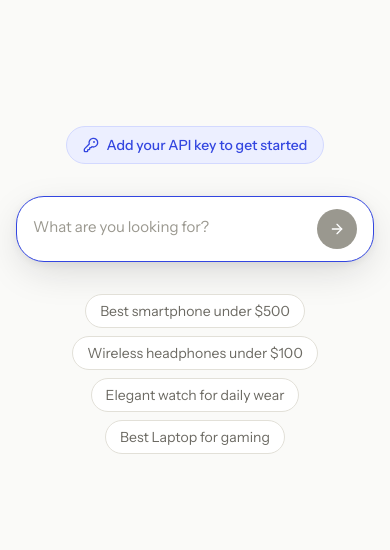
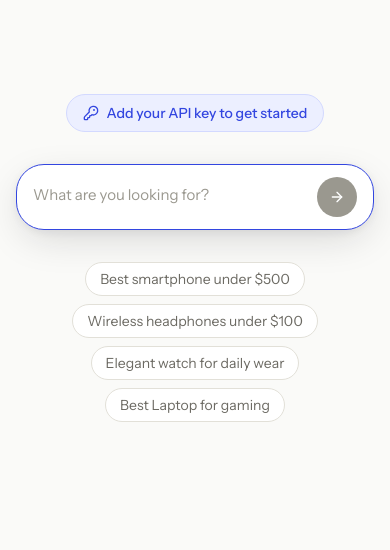
Before and after one commit to mr-shaheer/Product_Finder, a React (Vite) app in the folder frontend/: page / in a window 390 px wide. Shown: the part 294-844 px from the top of the page. Built offline with nearby package versions, Linux system fonts and the light colour scheme; no server answers.

Commit message:
feat: update Home page

```diff
--- a/frontend/src/pages/Home.tsx
+++ b/frontend/src/pages/Home.tsx
@@ -71,7 +71,7 @@ export default function Home() {
           </p>
         </div>
 
-        <div className="flex flex-col items-center gap-8 pb-8 pt-6 max-sm:pb-24 sm:pb-12">
+        <div className="flex flex-col items-center gap-8 pb-8 pt-6 max-sm:pb-32 sm:pb-12">
           {!hasLlmKey && (
             <button
               onClick={openKeyModal}
```
